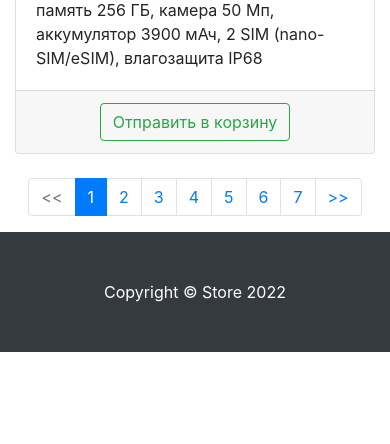
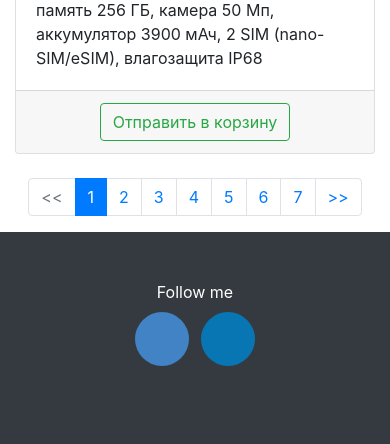
Before and after one commit to drik-exe/django_store, a Django app: page /products/ in a window 390 px wide. Shown: the part 2969-3413 px from the top of the page. Before the commit the page ends 3321 px from the top, so only its background shows below. Run offline with Django 4.2, Linux system fonts and the light colour scheme; data comes from the database, SQL or seed files in the repository; parts of the project's set-up code (start-up, migrations or seed data) failed here and were passed over; some libraries are stand-ins or nearby versions.

Commit message:
made footer.

```diff
--- a/products/templates/products/products.html
+++ b/products/templates/products/products.html
@@ -125,8 +125,17 @@
 {% block footer %}
 	<footer class="py-5 bg-dark">
     <div class="container">
-        <p class="m-0 text-center text-white">Copyright &copy; Store 2022</p>
+        <p class="m-0 text-center text-white">Follow me</p>
+    <div class="row">
+    <br/><br/>
+    <div class="col-md-12">
+        <p class="text-center">
+            <a href="https://github.com/drik-exe" target="_blank" class="btn-social btn-github"><i class="fa fa-github-alt"></i></a>
+            <a href="https://www.linkedin.com/in/daniil-drik-67687b210/" target="_blank" class="btn-social btn-linkedin"><i class="fa fa-linkedin"></i></a>
+        </p>
+
     </div>
-    <!-- /.container -->
+    </div>
+</div>
     </footer>
 {% endblock %}
--- a/static/vendor/css/products.css
+++ b/static/vendor/css/products.css
@@ -1,3 +1,90 @@
 body {
     padding-top: 56px;
 }
+
+
+a.btn-social,
+.btn-social
+{
+    border-radius: 50%;
+    color: #ffffff !important;
+    display: inline-block;
+    height: 54px;
+    line-height: 54px;
+    margin: 8px 4px;
+    text-align: center;
+    text-decoration: none;
+    transition: background-color .3s;
+    webkit-transition: background-color .3s;
+    width: 54px;
+}
+
+.btn-social .fa,.btn-social i
+{
+    backface-visibility: hidden;
+    moz-backface-visibility: hidden;
+    ms-transform: scale(1);
+    o-transform: scale(1);
+    transform: scale(1);
+    transition: all .25s;
+    webkit-backface-visibility: hidden;
+    webkit-transform: scale(1);
+    webkit-transition: all .25s;
+}
+.btn-social:hover,.btn-social:focus
+{
+    color: #fff;
+    outline: none;
+    text-decoration: none;
+}
+.btn-social:hover .fa,.btn-social:focus .fa,.btn-social:hover i,.btn-social:focus i
+{
+    ms-transform: scale(1.3);
+    o-transform: scale(1.3);
+    transform: scale(1.3);
+    webkit-transform: scale(1.3);
+}
+.btn-social.btn-xs
+{
+    font-size: 9px;
+    height: 24px;
+    line-height: 13px;
+    margin: 6px 2px;
+    width: 24px;
+}
+.btn-social.btn-sm
+{
+    font-size: 13px;
+    height: 36px;
+    line-height: 18px;
+    margin: 6px 2px;
+    width: 36px;
+}
+.btn-social.btn-lg
+{
+    font-size: 22px;
+    height: 72px;
+    line-height: 40px;
+    margin: 10px 6px;
+    width: 72px;
+}
+
+
+.btn-github
+{
+    background-color: #4183c4;
+}
+.btn-github:hover
+{
+    background-color: #689cd0;
+}
+
+
+.btn-linkedin
+{
+    background-color: #0976b4;
+}
+.btn-linkedin:hover
+{
+    background-color: #0b96e5;
+}
```
